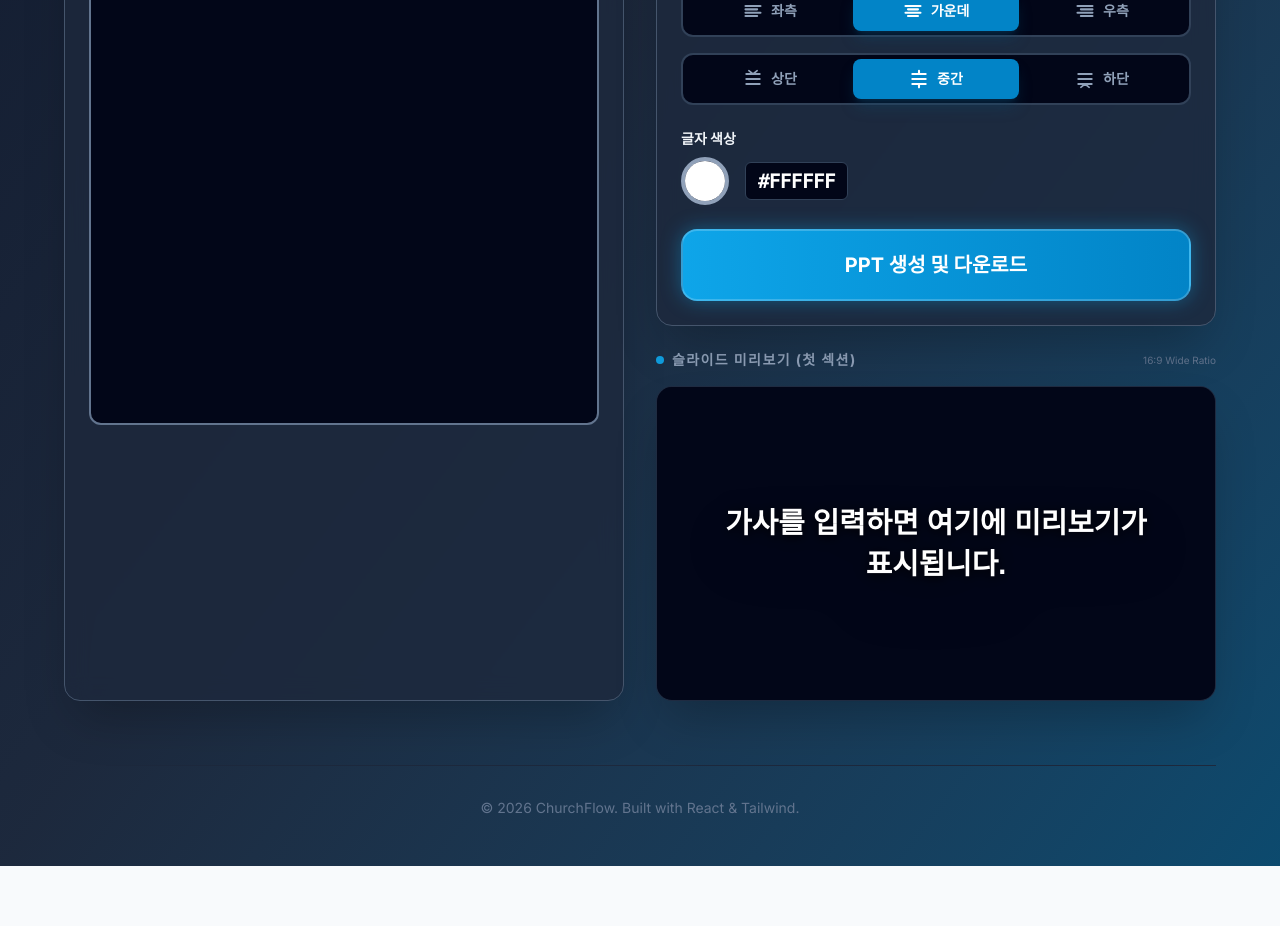
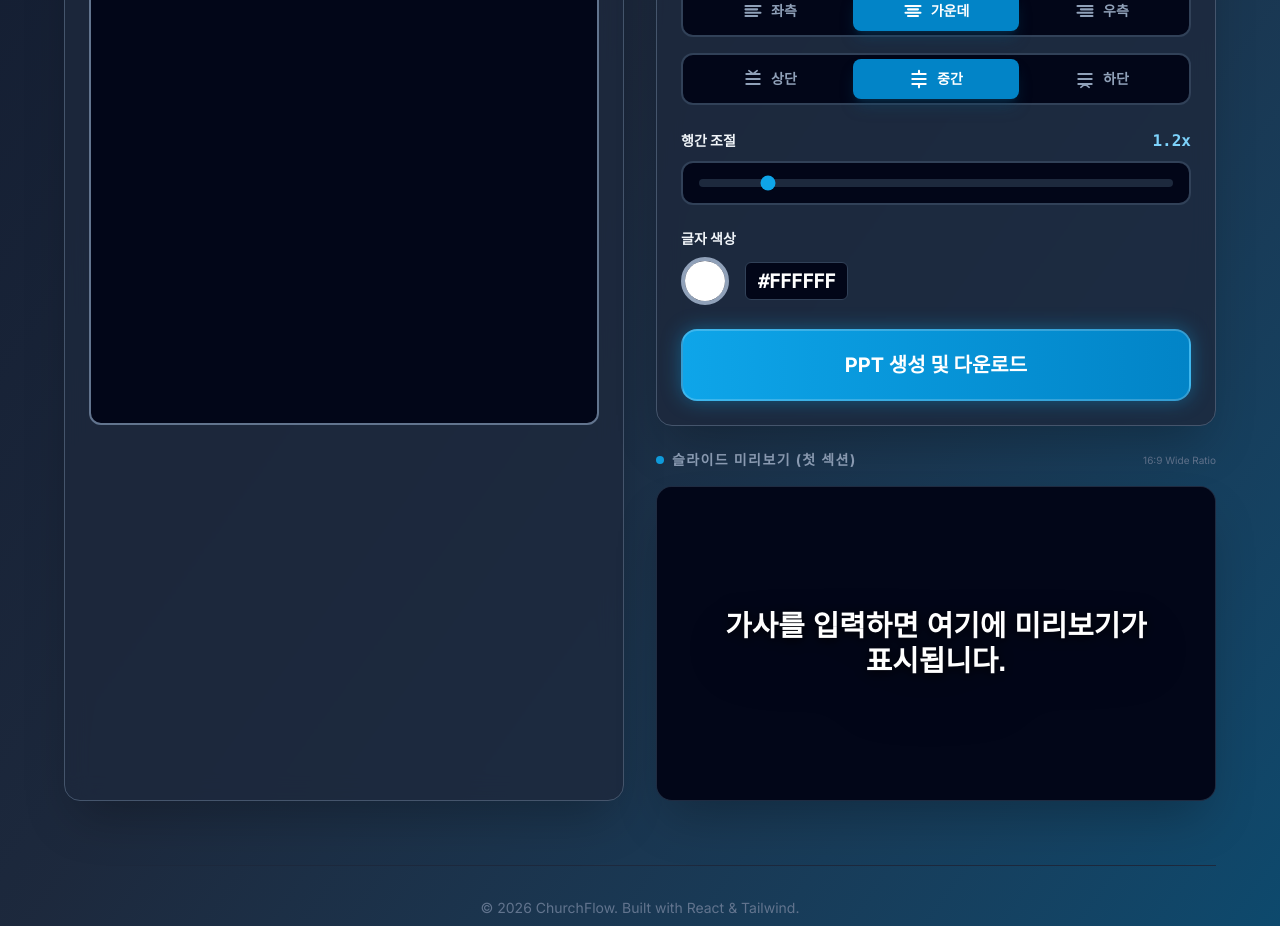
Before and after one commit to dding-woo/churchflow, a React (Vite) app: page / in a window 1280 px wide. Shown: the part 820-1746 px from the top of the page. Before the commit the page ends 1686 px from the top, so only its background shows below. Built offline with nearby package versions, Linux system fonts and the light colour scheme.

Commit message:
feat: 가사 행간 조절 기능 추가

```diff
--- a/src/App.tsx
+++ b/src/App.tsx
@@ -23,6 +23,8 @@ const App: React.FC = () => {
     setTextAlign,
     verticalAlign,
     setVerticalAlign,
+    lineSpacing,
+    setLineSpacing,
     isGenerating,
     generatePPT,
     fileInputRef
@@ -54,6 +56,8 @@ const App: React.FC = () => {
               setTextAlign={setTextAlign}
               verticalAlign={verticalAlign}
               setVerticalAlign={setVerticalAlign}
+              lineSpacing={lineSpacing}
+              setLineSpacing={setLineSpacing}
               isGenerating={isGenerating}
               generatePPT={generatePPT}
               fileInputRef={fileInputRef}
@@ -65,6 +69,7 @@ const App: React.FC = () => {
               fontColor={fontColor}
               textAlign={textAlign}
               verticalAlign={verticalAlign}
+              lineSpacing={lineSpacing}
               bgImage={bgImage}
             />
 
--- a/src/components/Preview.tsx
+++ b/src/components/Preview.tsx
@@ -7,6 +7,7 @@ interface PreviewProps {
     fontColor: string;
     textAlign: 'left' | 'center' | 'right';
     verticalAlign: 'top' | 'middle' | 'bottom';
+    lineSpacing: number;
     bgImage: string | null;
 }
 
@@ -17,6 +18,7 @@ const Preview: React.FC<PreviewProps> = ({
     fontColor,
     textAlign,
     verticalAlign,
+    lineSpacing,
     bgImage
 }) => {
     // 첫 번째 문단(슬라이드)만 미리보기로 보여줌
@@ -74,7 +76,7 @@ const Preview: React.FC<PreviewProps> = ({
                             color: fontColor,
                             textAlign: textAlign,
                             fontWeight: 'bold',
-                            lineHeight: 1.4,
+                            lineHeight: lineSpacing,
                             whiteSpace: 'pre-wrap',
                             wordBreak: 'keep-all',
                             textShadow: '0 2px 10px rgba(0,0,0,0.8), 0 0 20px rgba(0,0,0,0.4)',
--- a/src/components/StyleSettings.tsx
+++ b/src/components/StyleSettings.tsx
@@ -17,6 +17,8 @@ interface StyleSettingsProps {
   setTextAlign: (value: 'left' | 'center' | 'right') => void;
   verticalAlign: 'top' | 'middle' | 'bottom';
   setVerticalAlign: (value: 'top' | 'middle' | 'bottom') => void;
+  lineSpacing: number;
+  setLineSpacing: (value: number) => void;
   isGenerating: boolean;
   generatePPT: () => Promise<void>;
   fileInputRef: RefObject<HTMLInputElement | null>;
@@ -35,6 +37,8 @@ const StyleSettings: React.FC<StyleSettingsProps> = ({
   setTextAlign,
   verticalAlign,
   setVerticalAlign,
+  lineSpacing,
+  setLineSpacing,
   isGenerating,
   generatePPT,
   fileInputRef
@@ -123,6 +127,25 @@ const StyleSettings: React.FC<StyleSettingsProps> = ({
           </div>
         </div>
 
+        {/* 행간 조절 */}
+        <div>
+          <div className="flex items-center justify-between mb-2">
+            <label className="block text-sm font-bold text-slate-100">행간 조절</label>
+            <span className="text-primary-300 font-black font-mono">{lineSpacing.toFixed(1)}x</span>
+          </div>
+          <div className="bg-slate-950 p-4 rounded-xl border-2 border-slate-700 flex items-center gap-4">
+            <input
+              type="range"
+              min="1.0"
+              max="2.5"
+              step="0.1"
+              value={lineSpacing}
+              onChange={(e) => setLineSpacing(parseFloat(e.target.value))}
+              className="flex-1 h-2 bg-slate-800 rounded-lg appearance-none cursor-pointer accent-primary-500"
+            />
+          </div>
+        </div>
+
         {/* 글자 색상 */}
         <div>
           <label className="block text-sm font-bold mb-2 text-slate-100">글자 색상</label>
--- a/src/components/common/features/usePPTGenerator.tsx
+++ b/src/components/common/features/usePPTGenerator.tsx
@@ -9,6 +9,7 @@ export const usePPTGenerator = () => {
   const [fontFace, setFontFace] = useState<string>('Arial');
   const [textAlign, setTextAlign] = useState<'left' | 'center' | 'right'>('center');
   const [verticalAlign, setVerticalAlign] = useState<'top' | 'middle' | 'bottom'>('middle');
+  const [lineSpacing, setLineSpacing] = useState<number>(1.2);
   const [isGenerating, setIsGenerating] = useState<boolean>(false);
 
   const fileInputRef = useRef<HTMLInputElement>(null);
@@ -63,6 +64,7 @@ export const usePPTGenerator = () => {
             h: '80%',
             align: textAlign,
             valign: verticalAlign,
+            lineSpacingMultiple: lineSpacing,
             fontSize: fontSize,
             color: fontColor.replace('#', ''),
             fontFace: fontFace,
@@ -97,6 +99,8 @@ export const usePPTGenerator = () => {
     setTextAlign,
     verticalAlign,
     setVerticalAlign,
+    lineSpacing,
+    setLineSpacing,
     isGenerating,
     generatePPT,
     fileInputRef
```
